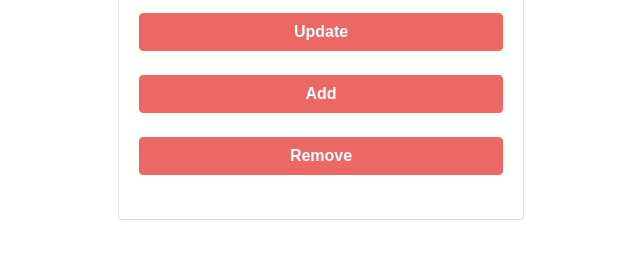
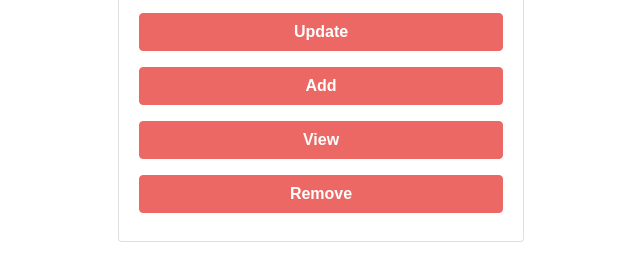
Before and after one commit to ArvinthC3000/iPredict-UD, a plain HTML site: page pages/dataCenter.html in a window 1280 px wide. Shown: the part 116-396 px from the top of the page, without its empty margins (319-959 px from the left). Drawn offline with nearby package versions, Linux system fonts and the light colour scheme; a web font is replaced by a local one.

Commit message:
Database manager

```diff
--- a/pages/dataCenter.html
+++ b/pages/dataCenter.html
@@ -8,41 +8,22 @@
     <title>Document</title>
 </head>
 <body>
+
     <div class="row mt-5">
         <div class="col-md-4 m-auto">
             <div class="card card-body">
             <h1 class="text-center mb-3">
                 <i class="fas fa-user-plus"></i> Data Center</h1>
                 <div id="mes"></div>
-                      <div class="pb-4">
-                        <form action="/users/register" method="POST">
-                            <button type="submit" class="btn btn-primary btn-block">
-                            Update
-                            </button>
-                        </form>
-                        </div>
-                        <div class="pb-4">
-                        <form action="/users/register" method="POST">
-                            <button type="submit" class="btn btn-primary btn-block">
-                            Add
-                            </button>
-                        </form>
-                        </div>
-                        <div class="pb-4">
-                        <form action="/users/register" method="POST">
-                            <button type="submit" class="btn btn-primary btn-block">
-                            Remove
-                            </button>
-                        </form>
-                        </div>
-
-
+                <a href="./pages/register.html" class="btn btn-primary btn-block mb-2">Update</a>
+                <a href="./addPage.html" class="btn btn-primary btn-block mb-2">Add</a>
+                <a href="./pages/register.html" class="btn btn-primary btn-block mb-2">View</a>
+                <a href="./pages/register.html" class="btn btn-primary btn-block mb-2">Remove</a>
             </div>
         </div>
     </div>
     <script src="https://code.jquery.com/jquery-3.3.1.slim.min.js" integrity="sha384-q8i/X+965DzO0rT7abK41JStQIAqVgRVzpbzo5smXKp4YfRvH+8abtTE1Pi6jizo" crossorigin="anonymous"></script>
     <script src="https://cdnjs.cloudflare.com/ajax/libs/popper.js/1.14.7/umd/popper.min.js" integrity="sha384-UO2eT0CpHqdSJQ6hJty5KVphtPhzWj9WO1clHTMGa3JDZwrnQq4sF86dIHNDz0W1" crossorigin="anonymous"></script>
     <script src="https://stackpath.bootstrapcdn.com/bootstrap/4.3.1/js/bootstrap.min.js" integrity="sha384-JjSmVgyd0p3pXB1rRibZUAYoIIy6OrQ6VrjIEaFf/nJGzIxFDsf4x0xIM+B07jRM" crossorigin="anonymous"></script>
-
 </body>
 </html>
```
Lines whose indentation alone changed are shown as unchanged.
